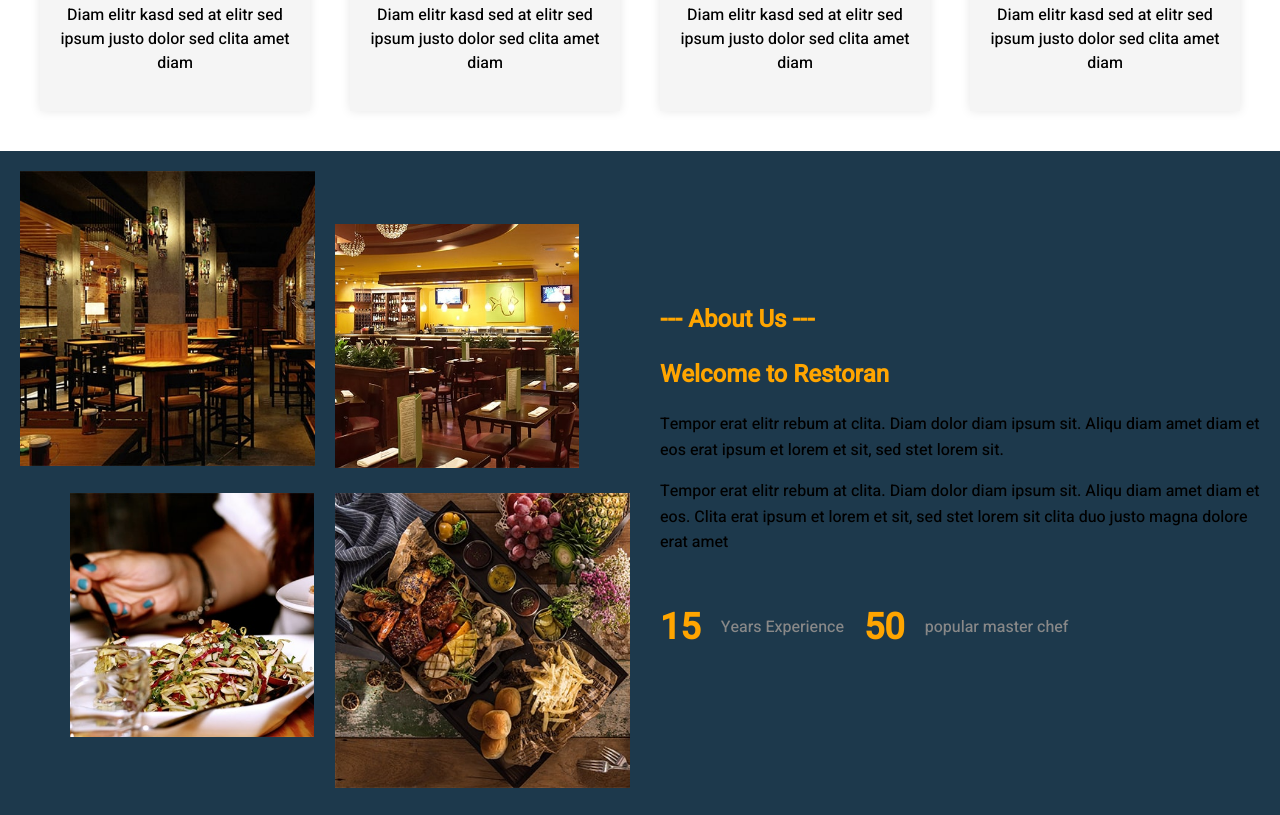
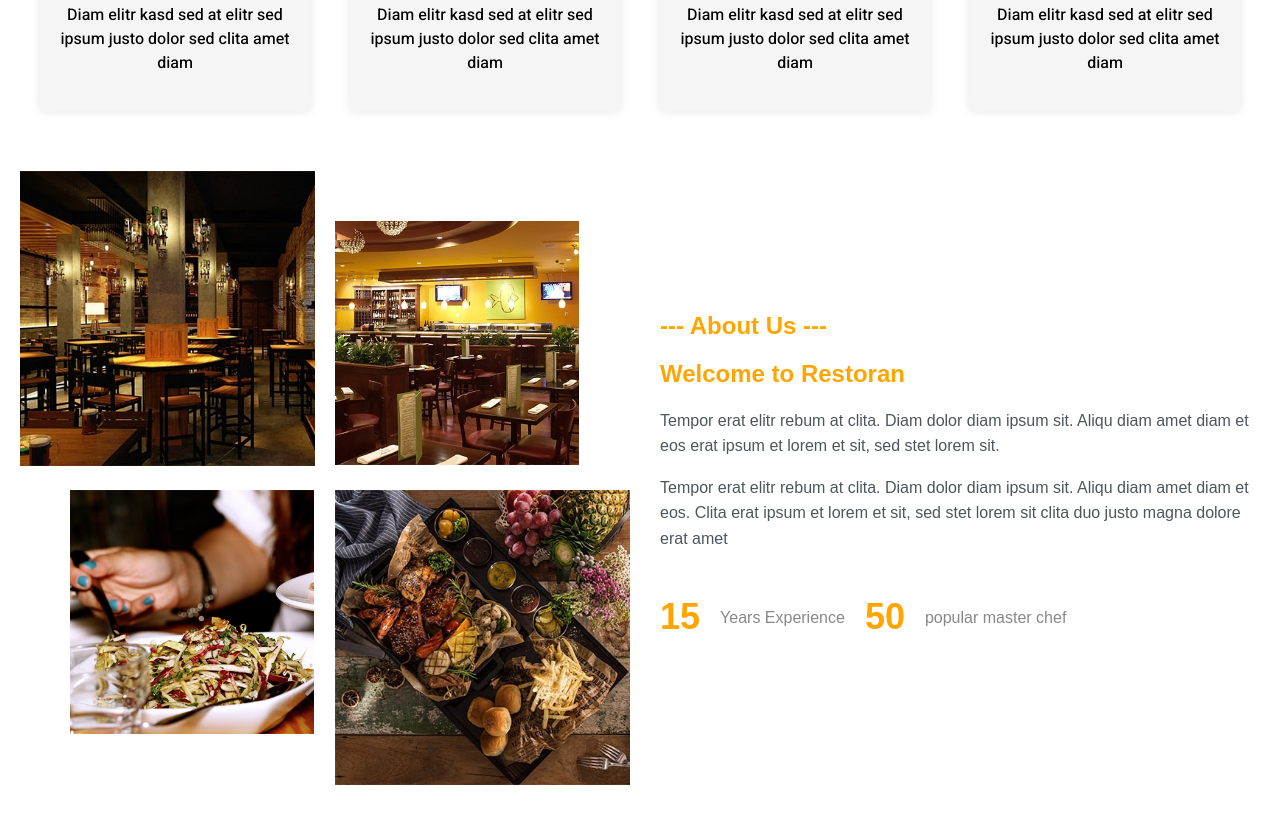
Before and after one commit to umangrathod11/responsive, a plain HTML site: page index.html in a window 1280 px wide. Shown: the part 1005-1820 px from the top of the page. Drawn offline with Linux system fonts and the light colour scheme.

Commit message:
add a project

```diff
--- a/index.css
+++ b/index.css
@@ -504,8 +504,8 @@ body {
 
 .about {
     padding: 10px;
-    background-color: #1d394c;
-
+font-family: 'Raleway', sans-serif;
+color: #4d565b;
 }
 
 
```
